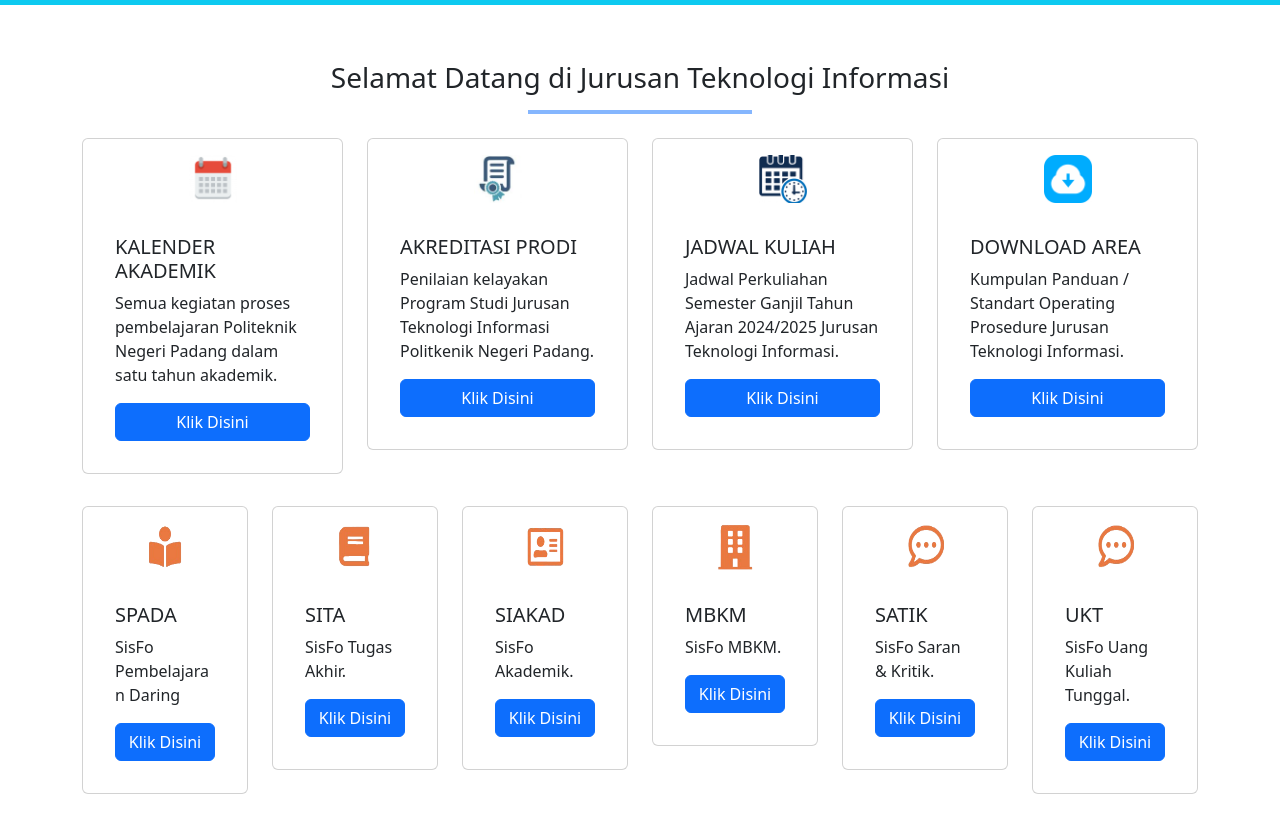
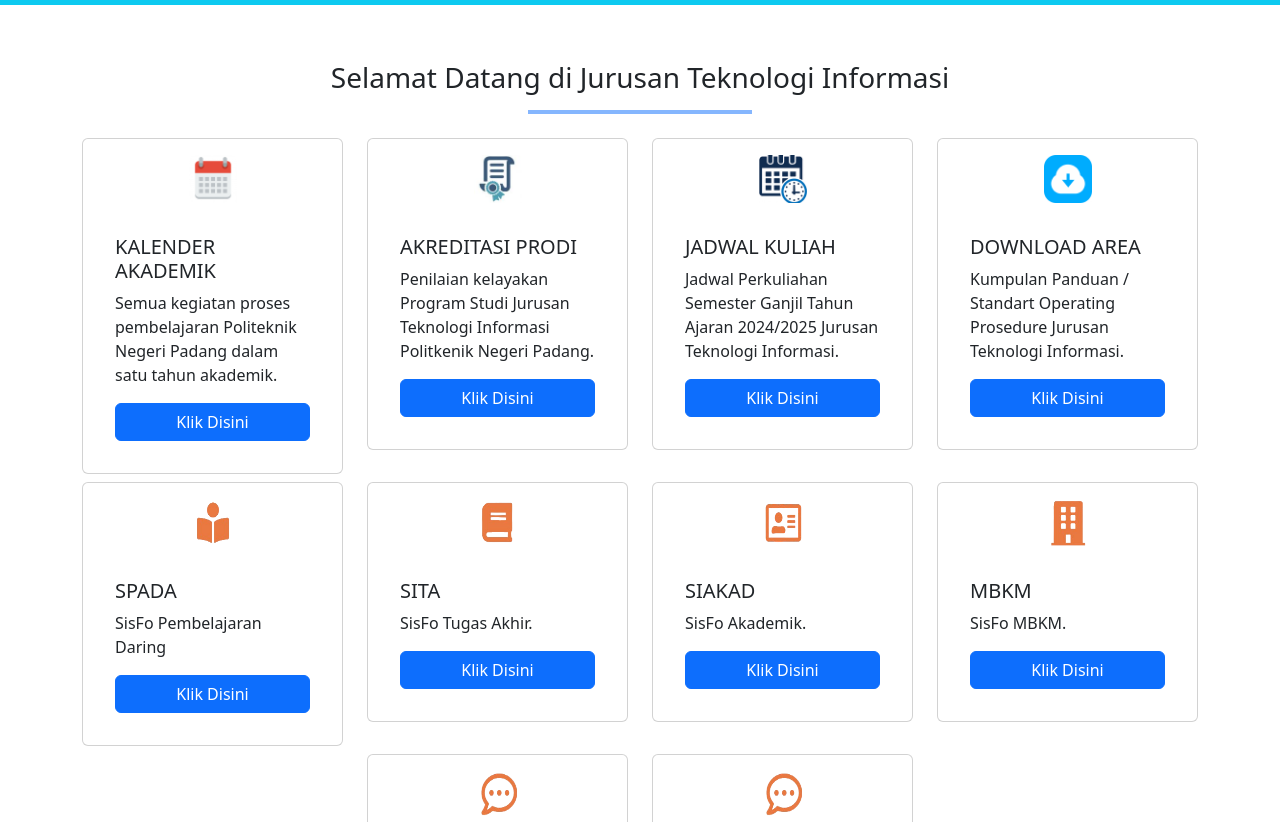
Before and after one commit to Dafa-Aziul/Latihan-github, a plain HTML site: page index.html in a window 1280 px wide. Shown: the part 1421-2243 px from the top of the page. Drawn offline with nearby package versions, Linux system fonts and the light colour scheme.

Commit message:
Fitur card Layout 4 4 2 selesai

```diff
--- a/index.html
+++ b/index.html
@@ -161,7 +161,7 @@
           border-center mx-auto
           " width="20%" >
         </div>
-        <div class="row mt-4">
+        <div class="row mt-4 justify-content-center">
             <div class="col-lg-3 mb-2">
                 <div class="card d-flex flex-column align-items-center p-3" >
                     <img src="image/kalender.png" class="card-img-top w-48 text-center " alt="icon" style="width: 48px; height: 48px;">
@@ -202,9 +202,7 @@
                     </div>
                 </div>
             </div>
-        </div>
-        <div class="row mt-4">
-            <div class="col-lg-2 mb-2">
+            <div class="col-lg-3 mb-2">
                 <div class="card d-flex flex-column align-items-center p-3" >
                     <img src="image/spada.png" class="card-img-top" alt="..." style="width: 48px; height: 48px;">
                     <div class="card-body mt-3 w-100">
@@ -214,7 +212,7 @@
                     </div>
                 </div>
             </div>
-            <div class="col-lg-2 mb-2">
+            <div class="col-lg-3 mb-2">
                 <div class="card d-flex flex-column align-items-center p-3" >
                     <img src="image/sita.png" class="card-img-top" alt="..." style="width: 48px; height: 48px;">
                     <div class="card-body mt-3 w-100">
@@ -224,7 +222,7 @@
                     </div>
                 </div>
             </div>
-            <div class="col-lg-2 mb-2">
+            <div class="col-lg-3 mb-2">
                 <div class="card d-flex flex-column align-items-center p-3" >
                     <img src="image/siakad.png" class="card-img-top" alt="..." style="width: 48px; height: 48px;">
                     <div class="card-body mt-3 w-100">
@@ -234,7 +232,7 @@
                     </div>
                 </div>
             </div>
-            <div class="col-lg-2 mb-2">
+            <div class="col-lg-3 mb-2">
                 <div class="card d-flex flex-column align-items-center p-3" >
                     <img src="image/mbkm.png" class="card-img-top" alt="..." style="width: 48px; height: 48px;">
                     <div class="card-body mt-3 w-100">
@@ -244,7 +242,7 @@
                     </div>
                 </div>
             </div>
-            <div class="col-lg-2 mb-2">
+            <div class="col-lg-3 mb-2">
                 <div class="card d-flex flex-column align-items-center p-3" >
                     <img src="image/satik.png" class="card-img-top" alt="..." style="width: 48px; height: 48px;">
                     <div class="card-body mt-3 w-100">
@@ -254,7 +252,7 @@
                     </div>
                 </div>
             </div>
-            <div class="col-lg-2 mb-2">
+            <div class="col-lg-3 mb-2">
                 <div class="card d-flex flex-column align-items-center p-3" >
                     <img src="image/satik.png" class="card-img-top" alt="..." style="width: 48px; height: 48px;">
                     <div class="card-body mt-3 w-100">
@@ -264,7 +262,6 @@
                     </div>
                 </div>
             </div>
-
         </div>
     </div>
 
```
